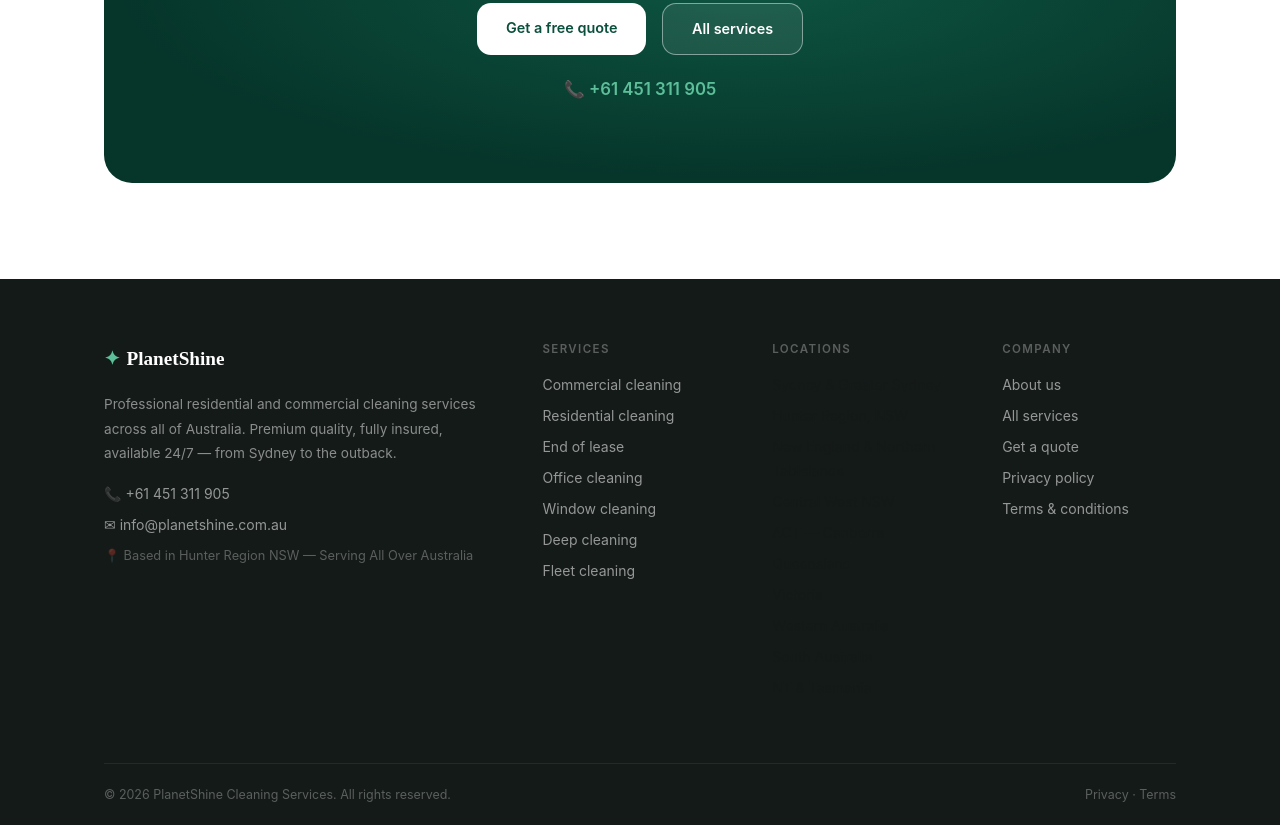
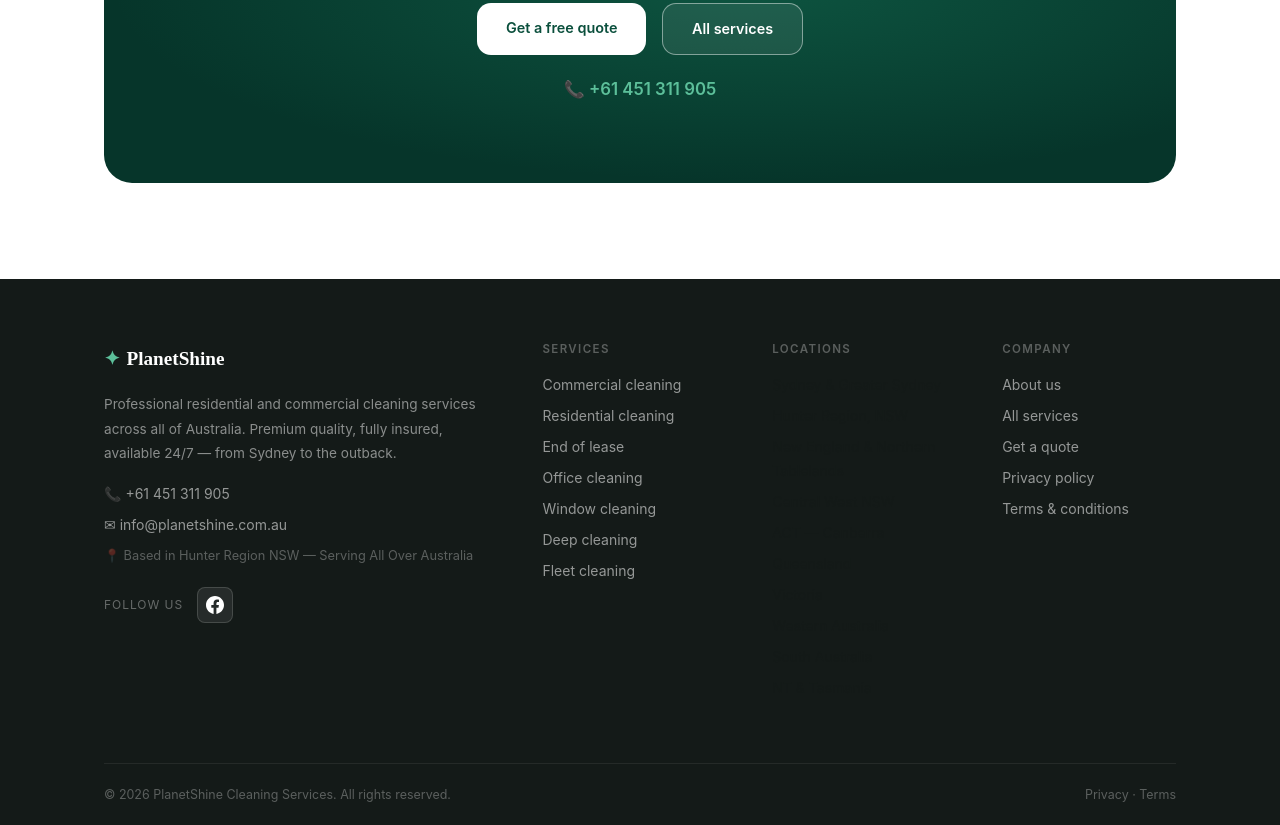
Before and after one commit to bishalgupta101/Planet-Shine, a plain HTML site: page services/hospitality-cleaning.html in a window 1280 px wide. Shown: the part 2254-3079 px from the top of the page. Drawn offline with Linux system fonts and the light colour scheme.

Commit message:
Update hospitality-cleaning.html

```diff
--- a/services/hospitality-cleaning.html
+++ b/services/hospitality-cleaning.html
@@ -113,7 +113,12 @@
 <footer class="footer">
   <div class="wrap">
     <div class="footer-grid">
-      <div class="footer-col"><div class="footer-logo"><span>✦</span> PlanetShine</div><p>Professional residential and commercial cleaning services across all of Australia. Premium quality, fully insured, available 24/7 — from Sydney to the outback.</p><div class="footer-contact"><a href="tel:+61451311905">📞 +61 451 311 905</a><a href="mailto:info@planetshine.com.au">✉ info@planetshine.com.au</a><span style="font-size:.8rem;color:rgba(255,255,255,.3)">📍 Based in Hunter Region NSW — Serving All Over Australia</span></div></div>
+      <div class="footer-col"><div class="footer-logo"><span>✦</span> PlanetShine</div><p>Professional residential and commercial cleaning services across all of Australia. Premium quality, fully insured, available 24/7 — from Sydney to the outback.</p><div class="footer-contact"><a href="tel:+61451311905">📞 +61 451 311 905</a><a href="mailto:info@planetshine.com.au">✉ info@planetshine.com.au</a><span style="font-size:.8rem;color:rgba(255,255,255,.3)">📍 Based in Hunter Region NSW — Serving All Over Australia</span></div>
+      <div class="footer-social" style="display:flex;gap:.6rem;margin-top:1.25rem;align-items:center;"><span style="font-size:.75rem;color:rgba(255,255,255,0.35);letter-spacing:.08em;text-transform:uppercase;margin-right:.25rem">Follow us</span><a href="https://www.facebook.com/PlanetShineCleaningServices" target="_blank" rel="noopener noreferrer" aria-label="PlanetShine on Facebook" style="display:inline-flex;align-items:center;justify-content:center;width:36px;height:36px;background:rgba(255,255,255,0.08);border:1px solid rgba(255,255,255,0.15);border-radius:8px;transition:background 0.2s,border-color 0.2s;text-decoration:none;" onmouseover="this.style.background='#1877f2';this.style.borderColor='#1877f2'" onmouseout="this.style.background='rgba(255,255,255,0.08)';this.style.borderColor='rgba(255,255,255,0.15)'">
+          <svg width="18" height="18" viewBox="0 0 24 24" fill="#ffffff" xmlns="http://www.w3.org/2000/svg" aria-hidden="true">
+            <path d="M24 12.073c0-6.627-5.373-12-12-12s-12 5.373-12 12c0 5.99 4.388 10.954 10.125 11.854v-8.385H7.078v-3.47h3.047V9.43c0-3.007 1.792-4.669 4.533-4.669 1.312 0 2.686.235 2.686.235v2.953H15.83c-1.491 0-1.956.925-1.956 1.874v2.25h3.328l-.532 3.47h-2.796v8.385C19.612 23.027 24 18.062 24 12.073z"/>
+          </svg>
+        </a></div></div>
       <div class="footer-col"><h4>Services</h4><ul><li><a href="commercial-cleaning.html">Commercial cleaning</a></li><li><a href="residential-cleaning.html">Residential cleaning</a></li><li><a href="end-of-lease-cleaning.html">End of lease</a></li><li><a href="office-cleaning.html">Office cleaning</a></li><li><a href="window-cleaning.html">Window cleaning</a></li><li><a href="deep-cleaning.html">Deep cleaning</a></li><li><a href="fleet-cleaning.html">Fleet cleaning</a></li></ul></div>
       <div class="footer-col"><h4>Locations</h4><ul><li>Sydney &amp; Greater Sydney</li><li>Hunter Region, NSW</li><li>New England &amp; Northern Tablelands</li><li>Central West NSW</li><li>ACT — Canberra</li><li>Queensland</li><li>Victoria</li><li>Western Australia</li><li>South Australia</li><li>NT &amp; Tasmania</li></ul></div>
       <div class="footer-col"><h4>Company</h4><ul><li><a href="../about.html">About us</a></li><li><a href="../services.html">All services</a></li><li><a href="../contact.html">Get a quote</a></li><li><a href="../privacy.html">Privacy policy</a></li><li><a href="../terms.html">Terms &amp; conditions</a></li></ul></div>
```
